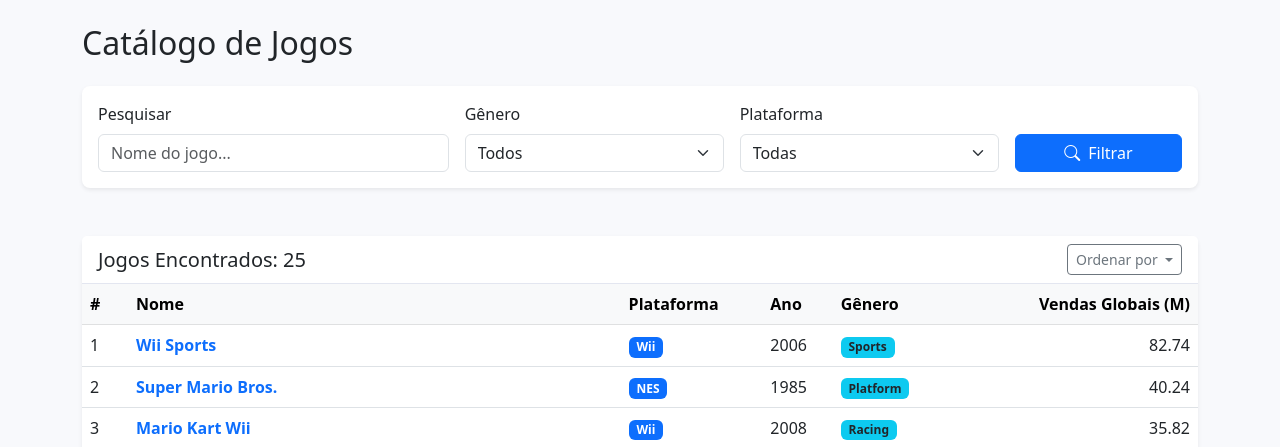
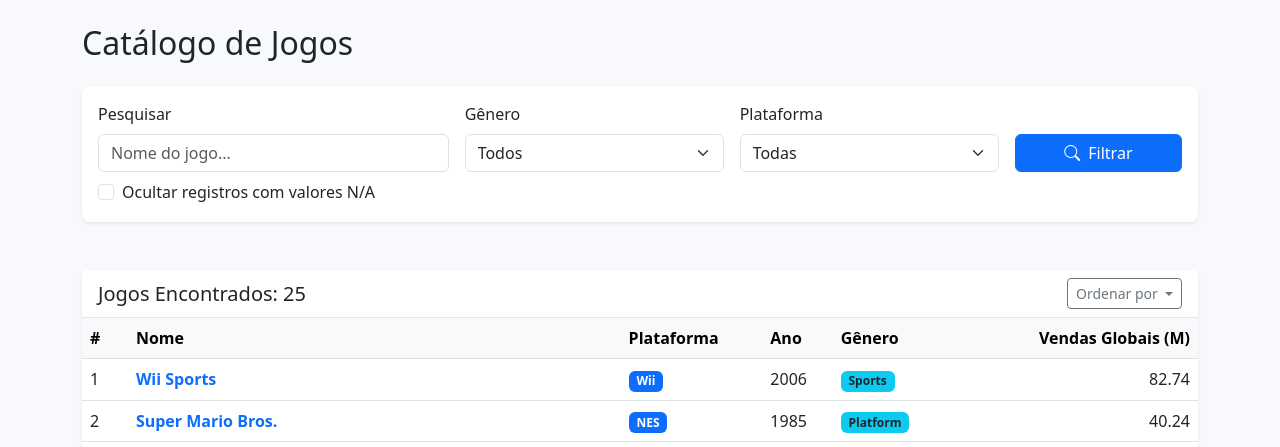
Before and after one commit to Nunderns/data_science_django, a Django app: page /jogos/ in a window 1280 px wide. Shown: the part 56-503 px from the top of the page. Run offline with Django 5.2, Linux system fonts and the light colour scheme; some libraries are stand-ins or nearby versions.

Commit message:
feat: filtro de valores na

```diff
--- a/jogos/templates/jogos/lista_jogos.html
+++ b/jogos/templates/jogos/lista_jogos.html
@@ -42,12 +42,20 @@
                             <i class="bi bi-search me-1"></i> Filtrar
                         </button>
                     </div>
+                    <div class="col-12 mt-2">
+                        <div class="form-check">
+                            <input class="form-check-input" type="checkbox" id="ocultar_na" name="ocultar_na"
+                                   {% if request.GET.ocultar_na %}checked{% endif %}>
+                            <label class="form-check-label" for="ocultar_na">
+                                Ocultar registros com valores N/A
+                            </label>
+                        </div>
+                    </div>
                 </form>
             </div>
         </div>
     </div>
 
-    <!-- Lista de Jogos -->
     <div class="col-12">
         <div class="card shadow-sm">
             <div class="card-header bg-white d-flex justify-content-between align-items-center">
--- a/jogos/views.py
+++ b/jogos/views.py
@@ -14,6 +14,7 @@
     genero = request.GET.get("genero")
     plataforma = request.GET.get("plataforma")
     ano = request.GET.get("ano")
+    ocultar_na = request.GET.get("ocultar_na") == "on"
 
     if genero and genero != "":
         jogos = [j for j in jogos if j["Genre"].lower() == genero.lower()]
@@ -24,6 +25,9 @@
     if ano and ano.isdigit():
         ano_int = int(ano)
         jogos = [j for j in jogos if j["Year"] == ano_int]
+    if ocultar_na:
+        jogos = [j for j in jogos if all(j.get(key) is not None and str(j.get(key)).upper() != 'N/A'
+                                      for key in ['Name', 'Platform', 'Year', 'Genre', 'Publisher', 'Global_Sales'])]
 
     genero_vendas = defaultdict(list)
     for j in jogos:
@@ -126,6 +130,7 @@
         "filtro_genero": genero or "",
         "filtro_plataforma": plataforma or "",
         "filtro_ano": ano or "",
+        "filtro_ocultar_na": ocultar_na,
         "generos": generos_unicos,
         "plataformas": plataformas_unicas,
         "anos": sorted(list(set([j['Year'] for j in todos_jogos if j.get('Year') is not None])), reverse=True),
@@ -157,6 +162,7 @@
     genero = request.GET.get('genero', '')
     plataforma = request.GET.get('plataforma', '')
     ano = request.GET.get('ano', '')
+    ocultar_na = request.GET.get('ocultar_na') == 'on'
 
     if genero:
         jogos = [j for j in jogos if j.get('Genre', '').lower() == genero.lower()]
@@ -168,6 +174,11 @@
             jogos = [j for j in jogos if j.get('Year') == ano_int]
         except (ValueError, TypeError):
             pass
+
+    # Filtrar registros com valores N/A se a opção estiver ativada
+    if ocultar_na:
+        jogos = [j for j in jogos if all(j.get(key) is not None and str(j.get(key)).upper() != 'N/A'
+                                      for key in ['Name', 'Platform', 'Year', 'Genre', 'Publisher', 'Global_Sales'])]
 
     generos = defaultdict(float)
     for jogo in jogos:
@@ -231,6 +242,7 @@
     genero = request.GET.get('genero', '')
     plataforma = request.GET.get('plataforma', '')
     ordenar = request.GET.get('ordenar', '-vendas')
+    ocultar_na = request.GET.get('ocultar_na') == 'on'
 
     if busca:
         jogos = [j for j in jogos if busca.lower() in j.get('Name', '').lower()]
@@ -238,15 +250,24 @@
         jogos = [j for j in jogos if j.get('Genre', '').lower() == genero.lower()]
     if plataforma:
         jogos = [j for j in jogos if j.get('Platform', '').lower() == plataforma.lower()]
+    if ocultar_na:
+        jogos = [j for j in jogos if all(j.get(key) is not None and str(j.get(key, '')).upper() != 'N/A'
+                                      for key in ['Name', 'Platform', 'Year', 'Genre', 'Publisher', 'Global_Sales'])]
 
     if ordenar == 'nome':
         jogos.sort(key=lambda x: x.get('Name', '').lower())
     elif ordenar == '-nome':
         jogos.sort(key=lambda x: x.get('Name', '').lower(), reverse=True)
     elif ordenar == 'ano':
-        jogos.sort(key=lambda x: (x.get('Year') is None, x.get('Year') == '', x.get('Year')))
+        if ocultar_na:
+            jogos.sort(key=lambda x: x.get('Year', 0))
+        else:
+            jogos.sort(key=lambda x: (x.get('Year') is None, x.get('Year') == '', x.get('Year')))
     elif ordenar == '-ano':
-        jogos.sort(key=lambda x: (x.get('Year') is None, x.get('Year') == '', x.get('Year')), reverse=True)
+        if ocultar_na:
+            jogos.sort(key=lambda x: x.get('Year', 0), reverse=True)
+        else:
+            jogos.sort(key=lambda x: (x.get('Year') is None, x.get('Year') == '', x.get('Year')), reverse=True)
     elif ordenar == 'vendas':
         jogos.sort(key=lambda x: float(x.get('Global_Sales', 0)))
     else:
```
Also changed, not shown: jogos/templates/jogos/dashboard.html (+9 -0 lines).
